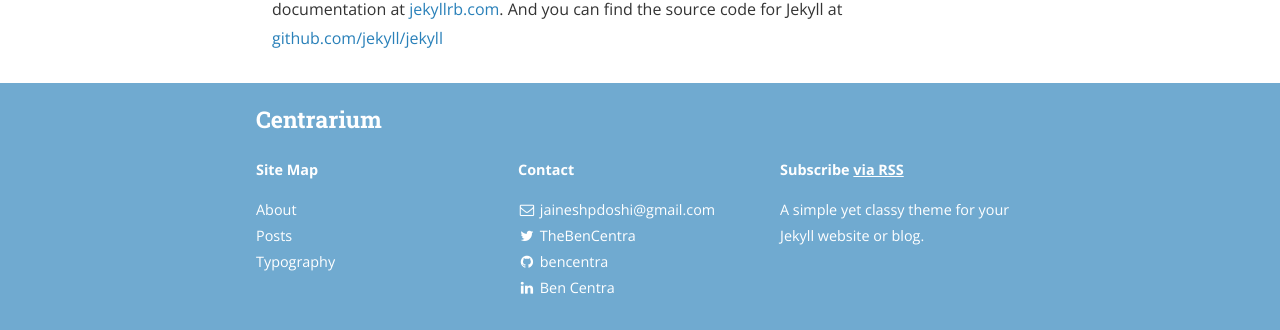
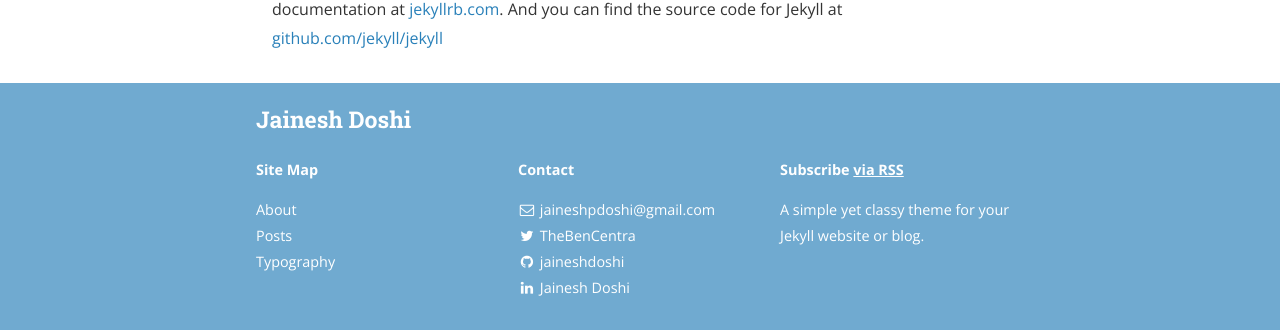
Before and after one commit to jaineshdoshi/jaineshdoshi.github.io, a Jekyll site: the page built from about.md, in a window 1280 px wide. Shown: the part 776-1106 px from the top of the page. Built offline with Jekyll 4.4.1, drawn with Linux system fonts in a browser that asks for light colours; nearby versions of some CDN libraries; a style sheet for code colours, icons or effects is not loaded.

Commit message:
New site

```diff
--- a/_config.yml
+++ b/_config.yml
@@ -8,10 +8,10 @@
   - "/vendor/"
 
 # Site settings
-title: Centrarium
-subtitle: "A simple yet classy theme for your Jekyll website or blog"
+title: Jainesh Doshi
+subtitle: "Your future is created by what you do today, not tomorrow."
 email: jaineshpdoshi@gmail.com
-name: Ben Centra
+name: Jainesh Doshi
 description: >
   A simple yet classy theme for your Jekyll website or blog.
 # Base URL of site (i.e. /blog). It should always start with a slash,
@@ -40,7 +40,7 @@
     tag: '/tag/:name/'
 
 # Disqus comments
-disqus_shortname: bencentra
+disqus_shortname: jaineshdoshi
 
 # Google analytics
 # ga_tracking_id: "UA-XXXX-1"
@@ -85,15 +85,15 @@
 
   - name: GitHub
     icon: github
-    username: bencentra
-    url: https://github.com/bencentra
+    username: jaineshdoshi
+    url: https://github.com/jaineshdoshi
     desc: Fork me on GitHub
     share: false
 
   - name: LinkedIn
     icon: linkedin
-    username: Ben Centra
-    url: https://www.linkedin.com/pub/ben-centra/47/769/60a
+    username: Jainesh Doshi
+    url: in.linkedin.com/in/jaineshdoshi
     desc: Connect with me on LinkedIn
     share: true
 
```
Also changed, not shown: 1 other file.
